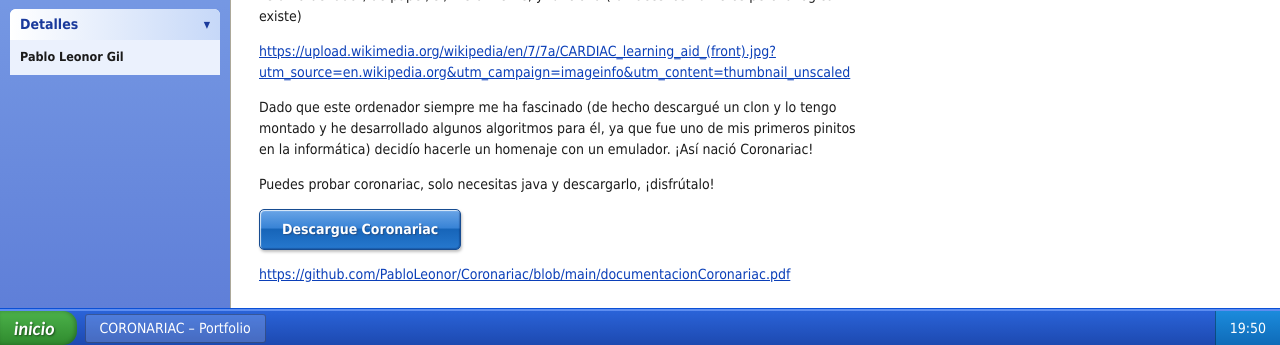
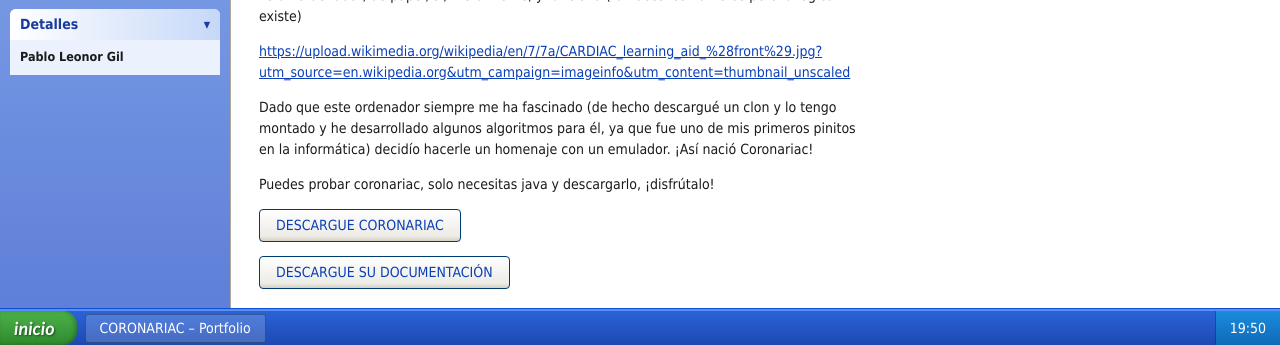
Before and after one commit to PabloLeonor/pabloleonor.github.io, an Astro site: page /proyectos/2026-11-23-coronariac in a window 1280 px wide. Shown: the part 455-800 px from the top of the page. Built offline with nearby package versions, Linux system fonts and the light colour scheme; Astro itself is replaced by a stand-in of ours.

Commit message:
Update src/content/projects/2026-11-23-coronariac.md (via Pages CMS)

```diff
--- a/src/content/projects/2026-11-23-coronariac.md
+++ b/src/content/projects/2026-11-23-coronariac.md
@@ -14,45 +14,13 @@ En los años 60, los ordenadores eran una cosa misteriosa, muchos estudiantes de
 
 Es por eso, que Bell Laboratories creó CARDIAC (**CARD**board **I**llustrative **A**id to **C**omputation). Es un ordenador, de papel, sí, literalmente, y funciona (tú haces los números pero la lógica existe)
 
-https://upload.wikimedia.org/wikipedia/en/7/7a/CARDIAC_learning_aid_%28front%29.jpg?utm_source=en.wikipedia.org&utm_campaign=imageinfo&utm_content=thumbnail_unscaled
+[https://upload.wikimedia.org/wikipedia/en/7/7a/CARDIAC_learning_aid_%28front%29.jpg?utm_source=en.wikipedia.org&utm_campaign=imageinfo&utm_content=thumbnail_unscaled](https://upload.wikimedia.org/wikipedia/en/7/7a/CARDIAC_learning_aid_%28front%29.jpg?utm_source=en.wikipedia.org&utm_campaign=imageinfo&utm_content=thumbnail_unscaled)
 
 Dado que este ordenador siempre me ha fascinado (de hecho descargué un clon y lo tengo montado y he desarrollado algunos algoritmos para él, ya que fue uno de mis primeros pinitos en la informática) decidío hacerle un homenaje con un emulador.
 ¡Así nació Coronariac!
 
 Puedes probar coronariac, solo necesitas java y descargarlo, ¡disfrútalo!
 
+<a class="btn" href="https://github.com/PabloLeonor/Coronariac/blob/main/Coronariac.jarc" rel="noopener">DESCARGUE CORONARIAC</a>
 
-<a href="https://github.com/PabloLeonor/Coronariac/raw/refs/heads/main/Coronariac.jar"
-   download
-   style="
-     display: inline-block;
-     padding: 9px 22px;
-     font-family: Tahoma, sans-serif;
-     font-size: 14px;
-     font-weight: bold;
-     color: #ffffff;
-     text-decoration: none;
-     text-shadow: 1px 1px 1px #24518c;
-     background: linear-gradient(
-       to bottom,
-       #6ba5e7 0%,
-       #3984d6 45%,
-       #1765b9 50%,
-       #2678ce 100%
-     );
-     border: 1px solid #174c91;
-     border-radius: 5px;
-     box-shadow:
-       inset 1px 1px 1px rgba(255,255,255,0.8),
-       inset -1px -1px 1px rgba(0,30,90,0.3),
-       1px 2px 3px rgba(0,0,0,0.25);
-     cursor: pointer;
-   "
-   onmouseover="this.style.filter='brightness(1.15)'"
-   onmouseout="this.style.filter='none'"
-   onmousedown="this.style.transform='translateY(1px)'"
-   onmouseup="this.style.transform='none'">
-   Descargue Coronariac
-</a>
-
-https://github.com/PabloLeonor/Coronariac/blob/main/documentacionCoronariac.pdf
+<a class="btn" href="https://github.com/PabloLeonor/Coronariac/blob/main/documentacionCoronariac.pdf" rel="noopener">DESCARGUE SU DOCUMENTACIÓN</a>
```
